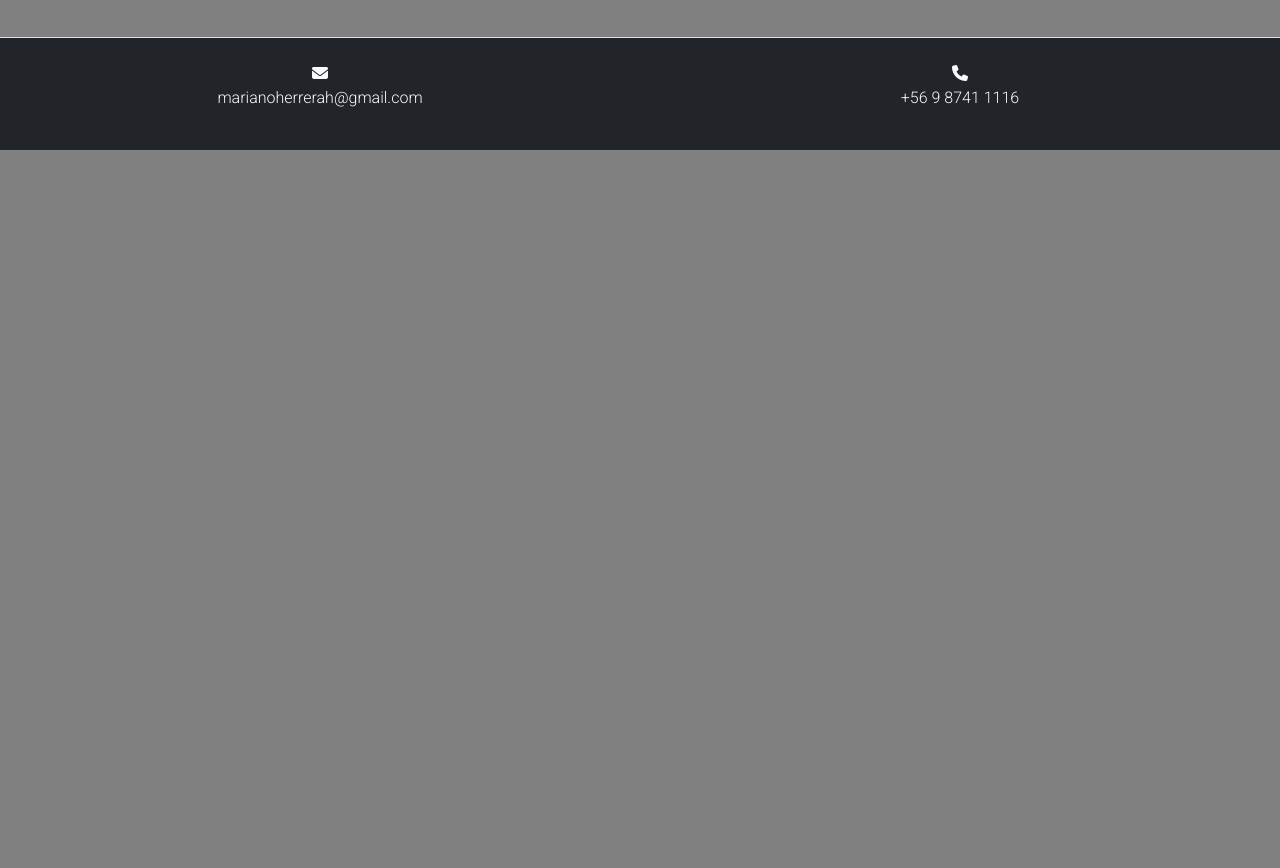
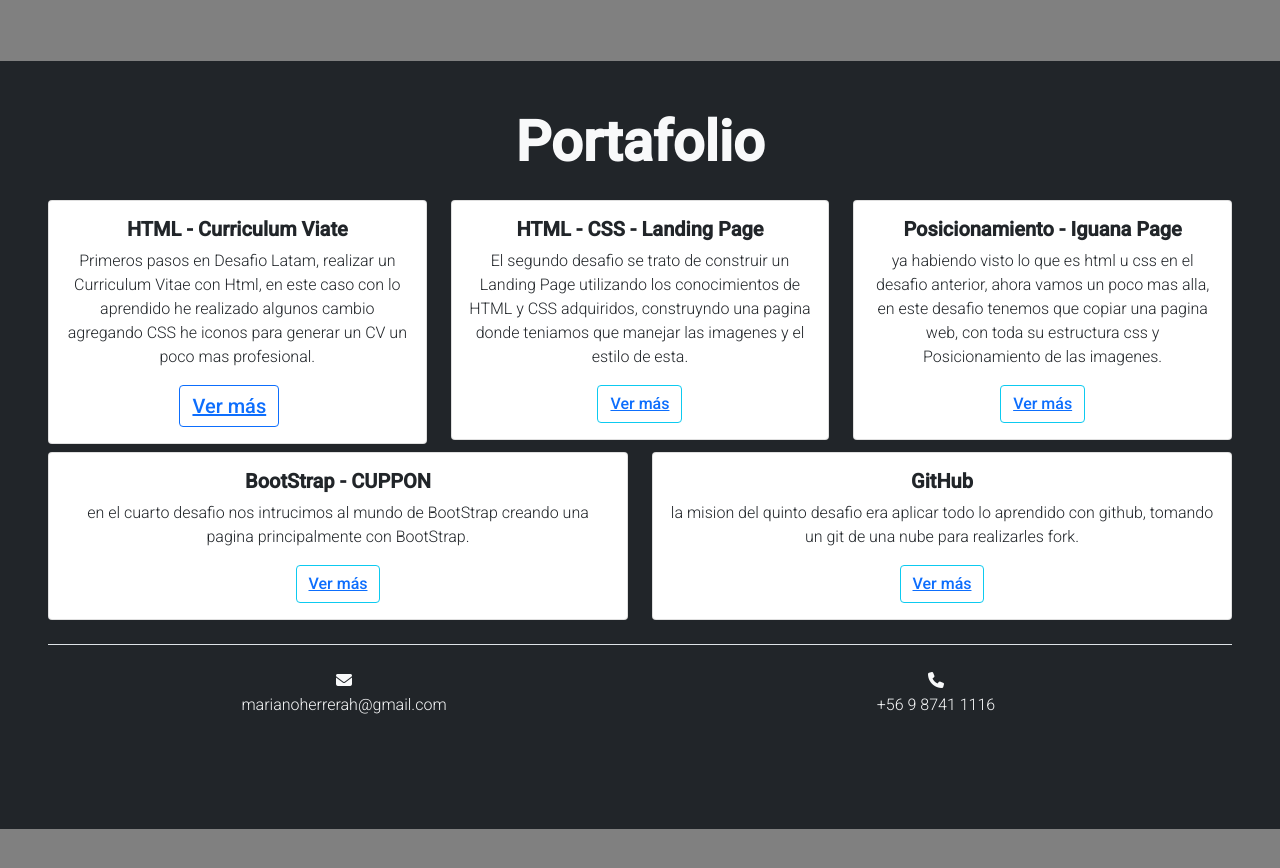
Before and after one commit to Mariano1904/Curriculum, a plain HTML site: page index.html in a window 1280 px wide. Shown: the part 1196-2064 px from the top of the page. Before the commit the page ends 1370 px from the top, so only its background shows below. Drawn offline with nearby package versions, Linux system fonts and the light colour scheme.

Commit message:
Edicion Completa

```diff
--- a/index.html
+++ b/index.html
@@ -27,11 +27,7 @@
         <button class="navbar-toggler" type="button" data-bs-toggle="collapse" data-bs-target="#navbarNavAltMarkup" aria-controls="navbarNavAltMarkup" aria-expanded="false" aria-label="Toggle navigation">
           <span class="navbar-toggler-icon"></span>
         </button>
-        <div class="collapse navbar-collapse" id="navbarNavAltMarkup">
-          <div class="navbar-nav">
-            <a class="nav-link active" aria-current="page" href="#">Portafolio</a>
-          </div>
-        </div>
+
       </div>
     </nav>
 
@@ -74,6 +70,91 @@
         </div>
       </div>
 
+      <section id="Mis-trabajos" class="my-5 p-5 bg-dark">
+        <h2 class="display-4 fw-bold text-center text-light mb-3" id="portafolio">Portafolio</h2>
+
+        <div class="row">
+            <div class="col-12 col-md-6 col-lg-4 py-2">
+                <div class="card" >
+                    <div class="image-top" style=""></div>
+                    <div class="card-body">
+                        <h5 class="card-title fw-bold">HTML - Curriculum Viate</h5>
+                        <p class="card-text">
+                            Primeros pasos en Desafio Latam, realizar un Curriculum Vitae con Html, en este caso
+                            con lo aprendido he realizado algunos cambio agregando CSS he iconos para generar un CV
+                            un poco mas profesional.
+                        </p>
+                        <button type="button" class="btn btn-outline-primary navbar-brand">
+                            <a href="">Ver más</a>
+                        </button>
+                    </div>
+                </div>
+            </div>
+
+            <div class="col-12 col-md-6 col-lg-4 py-2">
+              <div class="card">
+                  <div class="image-top" style=""></div>
+                  <div class="card-body">
+                      <h5 class="card-title fw-bold">HTML - CSS - Landing Page</h5>
+                      <p class="card-text">
+                          El segundo desafio se trato de construir un Landing Page utilizando los conocimientos de
+                          HTML y CSS adquiridos, construyndo una pagina donde teniamos que manejar las imagenes
+                          y el estilo de esta.
+                      </p>
+                      <button type="button" class="btn btn-outline-info">
+                          <a href="">Ver más</a>
+                      </button>
+                  </div>
+              </div>
+          </div>
+          <div class="col-12 col-md-6 col-lg-4 py-2">
+              <div class="card">
+                  <div class="image-top" style=""></div>
+                  <div class="card-body">
+                      <h5 class="card-title fw-bold">Posicionamiento - Iguana Page</h5>
+                      <p class="card-text">
+                          ya habiendo visto lo que es html u css en el desafio anterior, ahora vamos un poco mas alla,
+                          en este desafio tenemos que copiar una pagina web, con toda su estructura css y Posicionamiento
+                          de las imagenes.
+                      </p>
+                      <button type="button" class="btn btn-outline-info">
+                          <a href="">Ver más</a>
+                      </button>
+                  </div>
+              </div>
+          </div>
+          <div class="col-12 col-md-6 ">
+              <div class="card">
+                  <div class="image-top" style=""></div>
+                  <div class="card-body">
+                      <h5 class="card-title fw-bold">BootStrap - CUPPON</h5>
+                      <p class="card-text">
+                          en el cuarto desafio nos intrucimos al mundo de BootStrap creando una pagina principalmente
+                          con BootStrap.
+                      </p>
+                      <button type="button" class="btn btn-outline-info">
+                          <a href="">Ver más</a>
+                      </button>
+                  </div>
+              </div>
+          </div>
+          <div class="col-12 col-md-6 ">
+              <div class="card">
+                  <div class="image-top" style=""></div>
+                  <div class="card-body">
+                      <h5 class="card-title fw-bold">GitHub</h5>
+                      <p class="card-text">
+                          la mision del quinto desafio era aplicar todo lo aprendido con github, tomando un git de una
+                          nube para realizarles fork.
+                      </p>
+                      <button type="button" class="btn btn-outline-info">
+                          <a href="">Ver más</a>
+                      </button>
+                  </div>
+              </div>
+          </div>
+      </div>
+
       <footer class="d-flex justify-content-center py-4 my-4 border-top text-center bg-dark text-light">
         <div class="feature col">
           <i class="fa-solid fa-envelope"></i>
```
